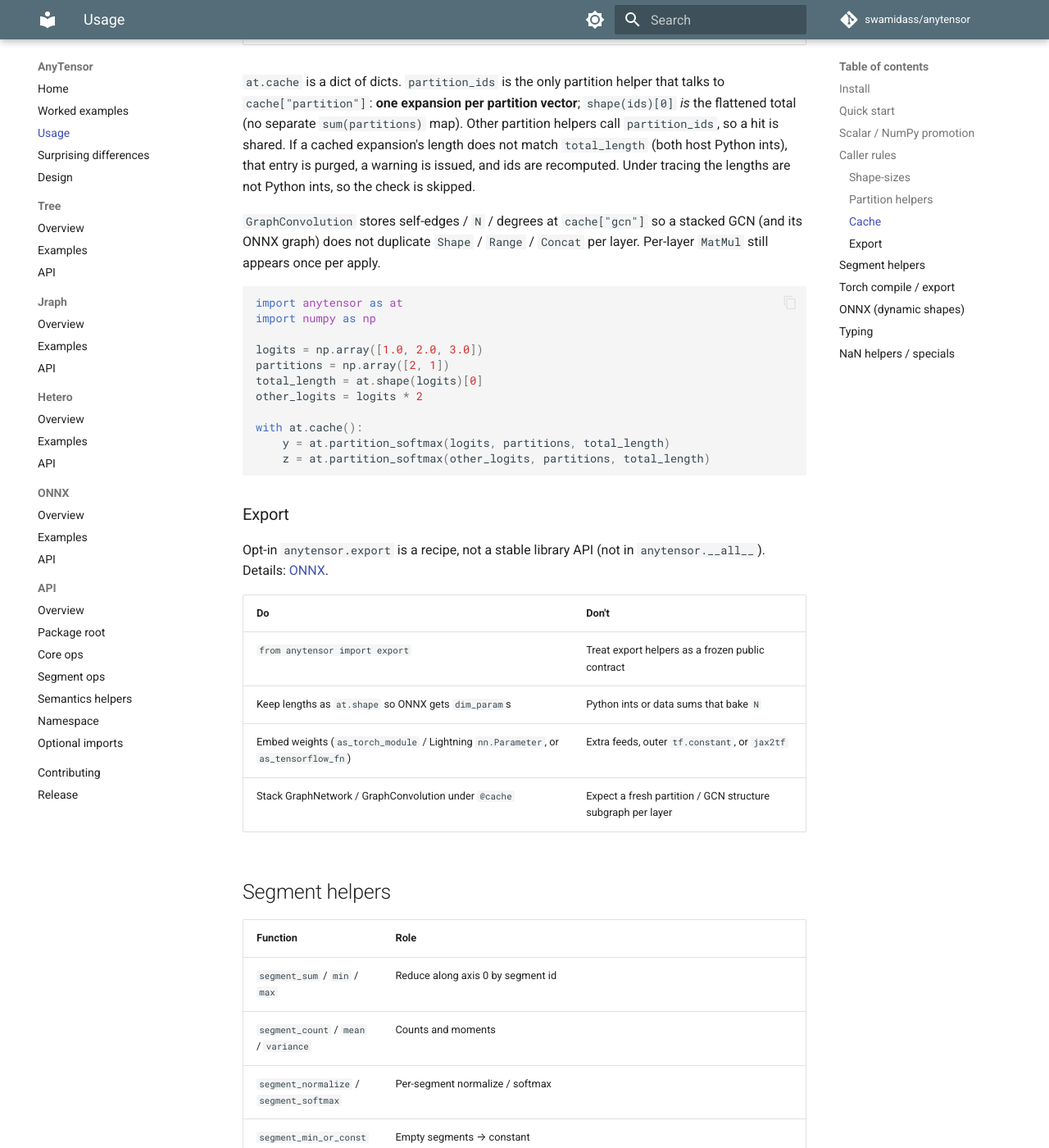
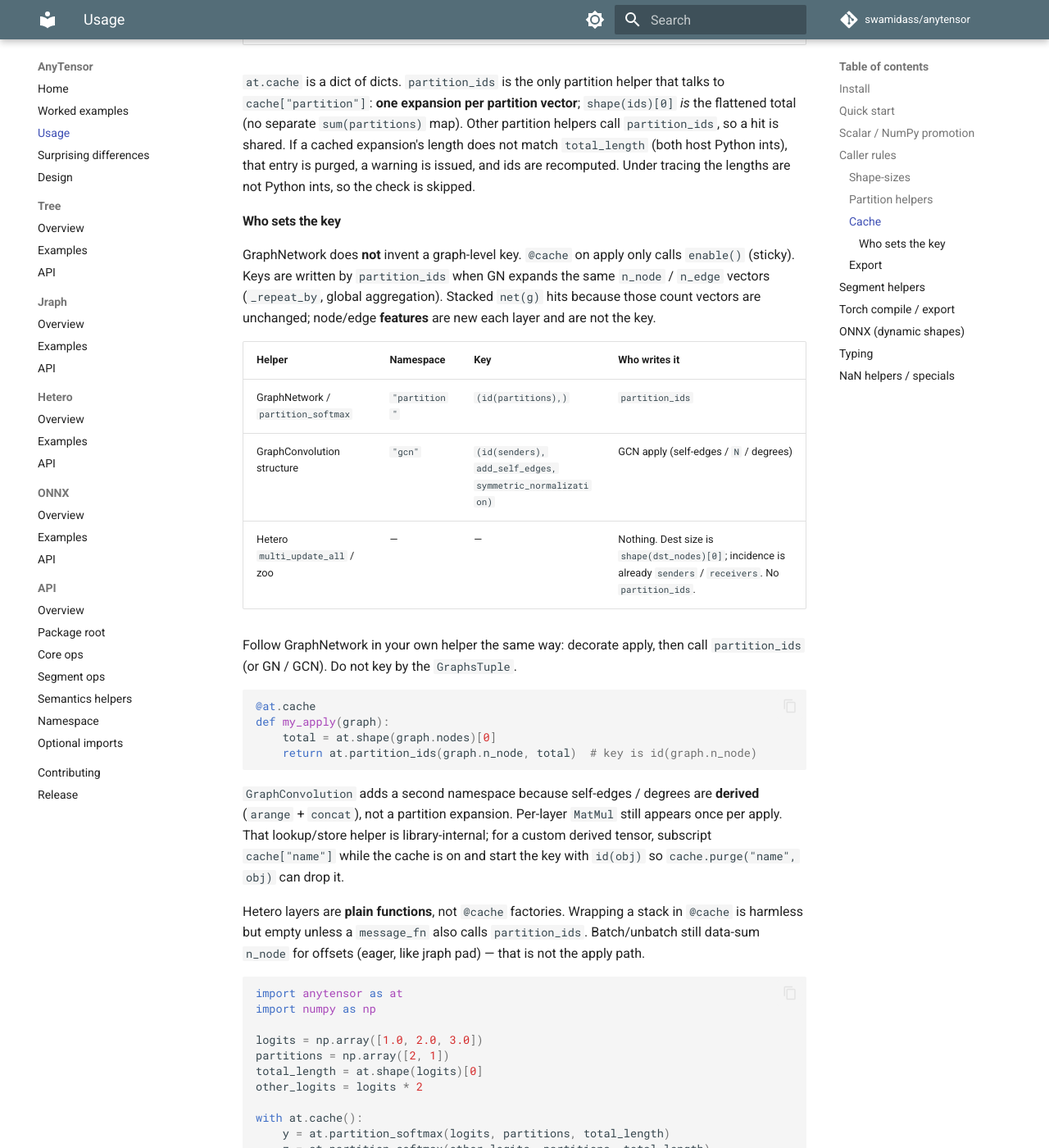
Before and after one commit to swamidass/anytensor, an MkDocs documentation site: the page built from docs/usage.md, in a window 1280 px wide and 1400 px high, scrolled down 3251 px. Shown: the whole window at 82% size. Built offline with MkDocs 1.6.1 and Material for MkDocs 9.7.7, drawn with Linux system fonts in a browser that asks for light colours; comment, search, counter and statistics services are not loaded.

Commit message:
Document GraphNetwork cache keys and hetero (no partition cache).
GraphNetwork only enables the sticky cache; partition_ids keys by
n_node/n_edge identity. Users follow with @cache on apply. Hetero
message passing uses shape(dst) and does not write the cache.

Co-authored-by: swamidass <swamidass@users.noreply.github.com>

````diff
--- a/docs/usage.md
+++ b/docs/usage.md
@@ -130,9 +130,41 @@ expansion's length does not match `total_length` (both host Python ints), that
 entry is purged, a warning is issued, and ids are recomputed. Under tracing
 the lengths are not Python ints, so the check is skipped.
 
-`GraphConvolution` stores self-edges / `N` / degrees at `cache["gcn"]` so a
-stacked GCN (and its ONNX graph) does not duplicate `Shape` / `Range` /
-`Concat` per layer. Per-layer `MatMul` still appears once per apply.
+#### Who sets the key
+
+GraphNetwork does **not** invent a graph-level key. `@cache` on apply only
+calls `enable()` (sticky). Keys are written by `partition_ids` when GN
+expands the same `n_node` / `n_edge` vectors (`_repeat_by`, global
+aggregation). Stacked `net(g)` hits because those count vectors are
+unchanged; node/edge **features** are new each layer and are not the key.
+
+| Helper | Namespace | Key | Who writes it |
+|---|---|---|---|
+| GraphNetwork / `partition_softmax` | `"partition"` | `(id(partitions),)` | `partition_ids` |
+| GraphConvolution structure | `"gcn"` | `(id(senders), add_self_edges, symmetric_normalization)` | GCN apply (self-edges / `N` / degrees) |
+| Hetero `multi_update_all` / zoo | — | — | Nothing. Dest size is `shape(dst_nodes)[0]`; incidence is already `senders` / `receivers`. No `partition_ids`. |
+
+Follow GraphNetwork in your own helper the same way: decorate apply, then
+call `partition_ids` (or GN / GCN). Do not key by the `GraphsTuple`.
+
+```python
+@at.cache
+def my_apply(graph):
+    total = at.shape(graph.nodes)[0]
+    return at.partition_ids(graph.n_node, total)  # key is id(graph.n_node)
+```
+
+`GraphConvolution` adds a second namespace because self-edges / degrees are
+**derived** (`arange` + `concat`), not a partition expansion. Per-layer
+`MatMul` still appears once per apply. That lookup/store helper is
+library-internal; for a custom derived tensor, subscript `cache["name"]`
+while the cache is on and start the key with `id(obj)` so
+`cache.purge("name", obj)` can drop it.
+
+Hetero layers are **plain functions**, not `@cache` factories. Wrapping a
+stack in `@cache` is harmless but empty unless a `message_fn` also calls
+`partition_ids`. Batch/unbatch still data-sum `n_node` for offsets (eager,
+like jraph pad) — that is not the apply path.
 
 ```python
 import anytensor as at
````
Also changed, not shown: LOG.md (+3 -0 lines), changelog.d/cache-keys.changed.md (added, +1 -0 lines), docs/hetero/index.md (+8 -0 lines), docs/jraph/index.md (+10 -6 lines), docs/onnx/index.md (+5 -3 lines), 4 other files.
